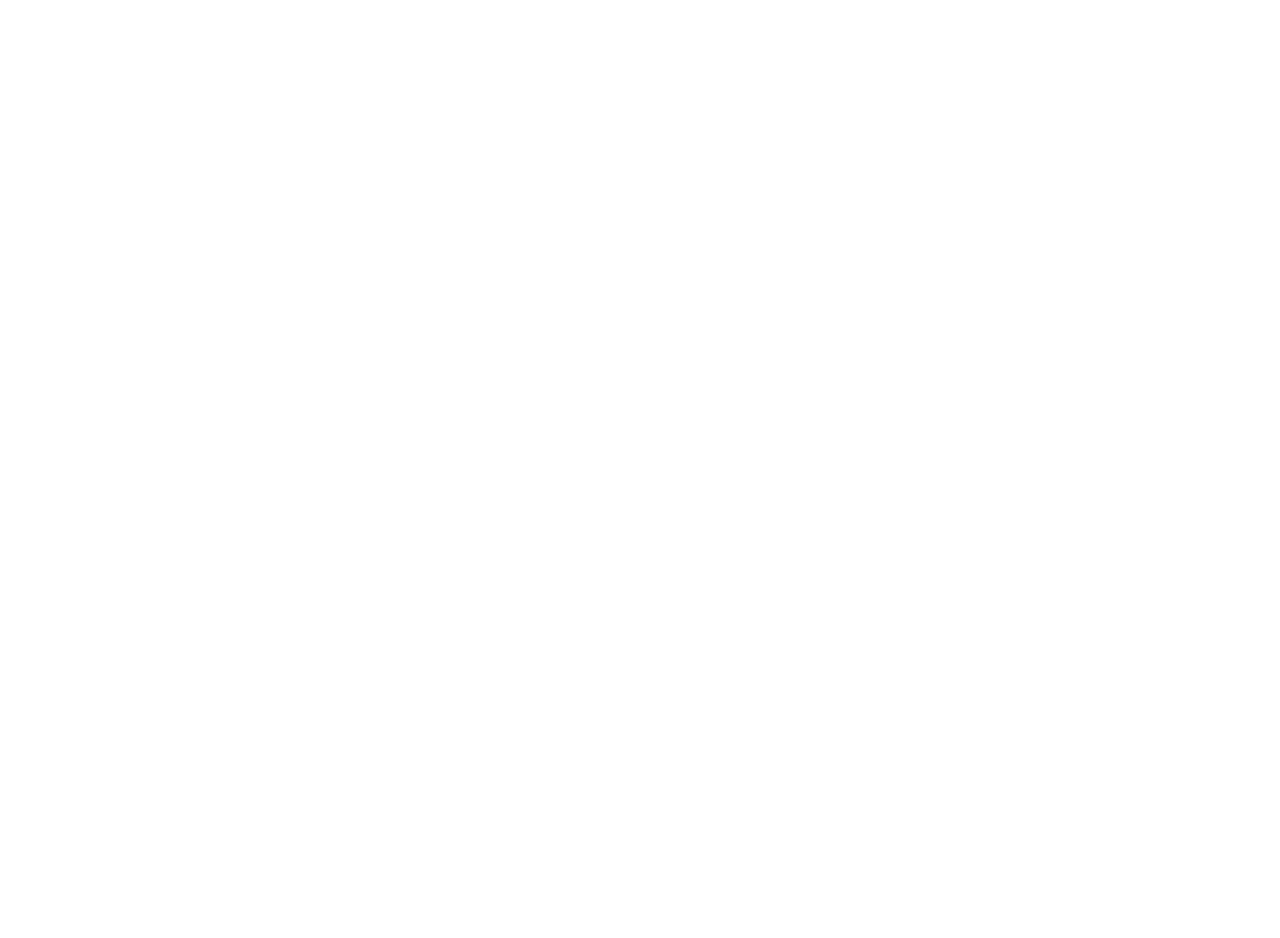
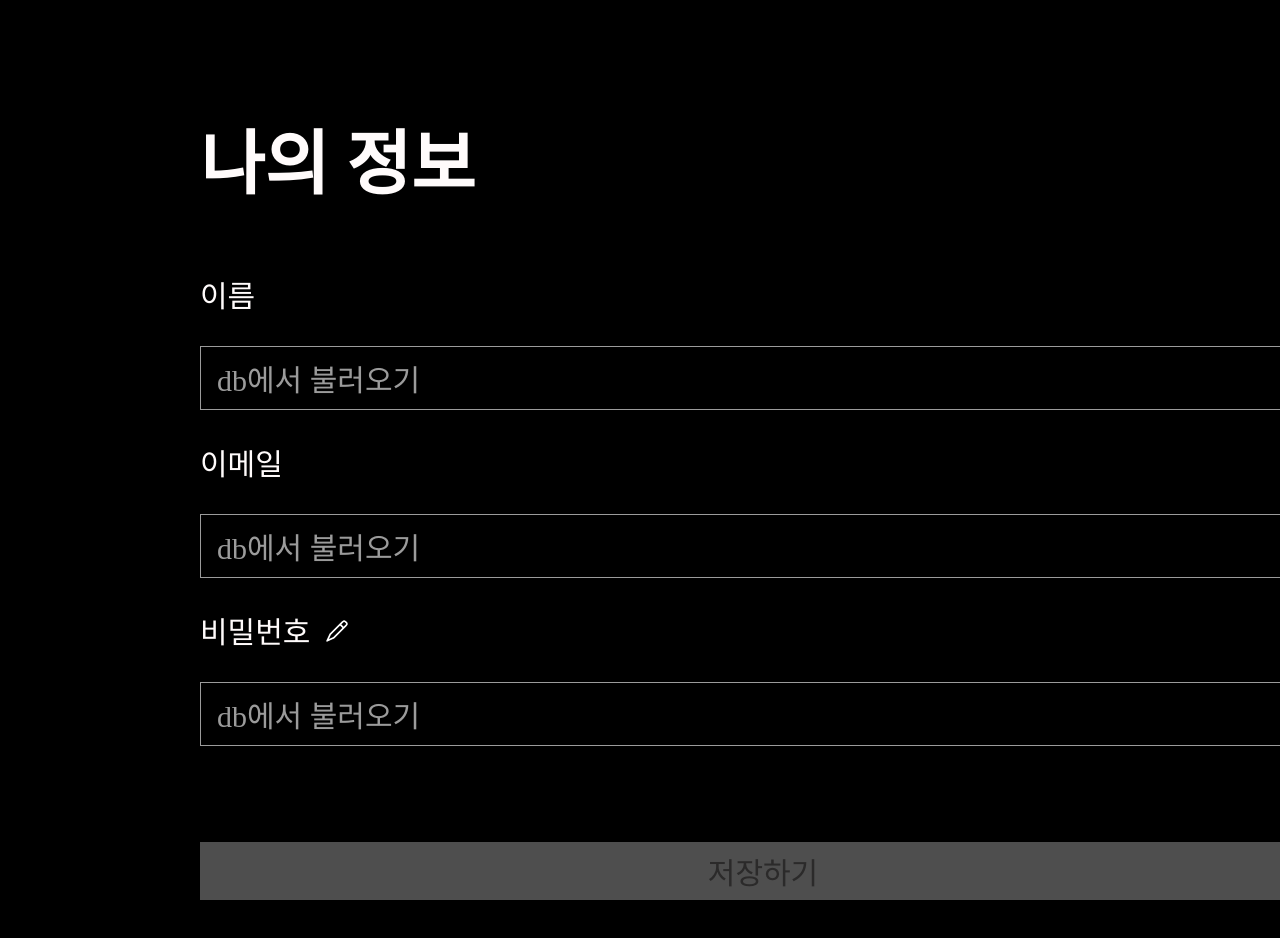
Before and after one commit to Trendithon-Dopaming/Front-end, a React (Create React App) app in the folder frontend1/: page /mypage in a window 1280 px wide. Before the commit this address had no page. Shown: the top 938 px of the page. Before the commit the page ends 800 px from the top, so only its background shows below. Built offline with nearby package versions, Linux system fonts and the light colour scheme; no server answers.

Commit message:
마이페이지 레이아웃 디자인

```diff
--- a/frontend1/src/App.js
+++ b/frontend1/src/App.js
@@ -2,6 +2,7 @@ import { BrowserRouter, Routes, Route } from "react-router-dom";
 import Mainpage from "./pages";
 import Login from "./pages/login";
 import Join from "./pages/join";
+import Mypage from "./pages/mypage";
 
 const App = () => {
   return (
@@ -10,6 +11,7 @@ const App = () => {
         <Route path="/" element={<Mainpage />} />
         <Route path="/login" element={<Login />} />
         <Route path="/join" element={<Join />} />
+        <Route path="/mypage" element={<Mypage />} />
       </Routes>
     </BrowserRouter>
   );
--- /dev/null
+++ b/frontend1/src/pages/mypage/index.js
@@ -0,0 +1,120 @@
+import styled from "styled-components";
+import { useState, useEffect } from "react";
+import axios from "axios";
+import EditIcon from "../../assets/editIcon.svg";
+
+const MypageSection = styled.section`
+  margin: 0 auto 0;
+  min-height: 1080px;
+  background-color: black;
+  color: #fff;
+  .acntBody {
+    font-family: Pretendard;
+    overflow: hidden;
+    padding: 108px 200px 234px 200px;
+  }
+  .title {
+    color: #fffbfb;
+    font-size: 70px;
+    font-style: normal;
+    font-weight: 700;
+    line-height: normal;
+    margin-bottom: 63px;
+  }
+  .subtitle {
+    color: #fffbfb;
+    font-size: 30px;
+    font-style: normal;
+    font-weight: 500;
+    line-height: normal;
+    margin-bottom: 30px;
+    .icon {
+      margin-left: 10px;
+    }
+  }
+  .infoField {
+    width: 1110px;
+    height: 62px;
+    flex-shrink: 0;
+    border: 1px solid #9b9b9b;
+    background: rgba(255, 255, 255, 0);
+    color: #9b9b9b;
+    font-size: 30px;
+    font-style: normal;
+    font-weight: 500;
+    line-height: normal;
+    margin-bottom: 30px;
+    padding-left: 16px;
+    display: flex;
+    align-items: center;
+  }
+  .saveBtn {
+    width: 1126px;
+    height: 58px;
+    flex-shrink: 0;
+    background: #4e4e4e;
+    color: #2b2a2a;
+    font-size: 30px;
+    font-style: normal;
+    font-weight: 500;
+    line-height: normal;
+    margin-top: 96px;
+    display: flex;
+    justify-content: center;
+    align-items: center;
+  }
+`;
+
+const Mypage = () => {
+  const [userData, setUserData] = useState(null);
+  const [loading, setLoading] = useState(true);
+
+  useEffect(() => {
+    const token = localStorage.getItem("token");
+    const headers = {
+      Authorization: `Token ${token}`,
+    };
+
+    axios
+      .get("http://127.0.0.1:8000/user/profile/", {
+        withCredentials: true,
+        headers: headers,
+      })
+      .then((response) => {
+        const { profile, scores } = response.data;
+        setUserData({ profile, scores });
+        setLoading(false);
+      })
+      .catch((error) => {
+        console.error(error);
+        setLoading(false);
+      });
+  }, []);
+
+  return (
+    <MypageSection>
+      <div className="acntBody">
+        {loading ? (
+          <p>데이터를 불러오는 중입니다...</p>
+        ) : (
+          <div>
+            <div className="title">나의 정보</div>
+            <div className="subtitle">이름</div>
+            <div className="infoField">db에서 불러오기</div>
+            <div className="subtitle">이메일</div>
+            <div className="infoField">db에서 불러오기</div>
+            <div className="subtitle">
+              비밀번호 &nbsp;
+              <img src={EditIcon} alt="edit icon" />
+            </div>
+
+            <div className="infoField">db에서 불러오기</div>
+            <div className="saveBtn">저장하기</div>
+          </div>
+        )}
+      </div>
+    </MypageSection>
+  );
+};
+
+export default Mypage;
```
Also changed, not shown: frontend1/src/assets/editIcon.svg (added).
